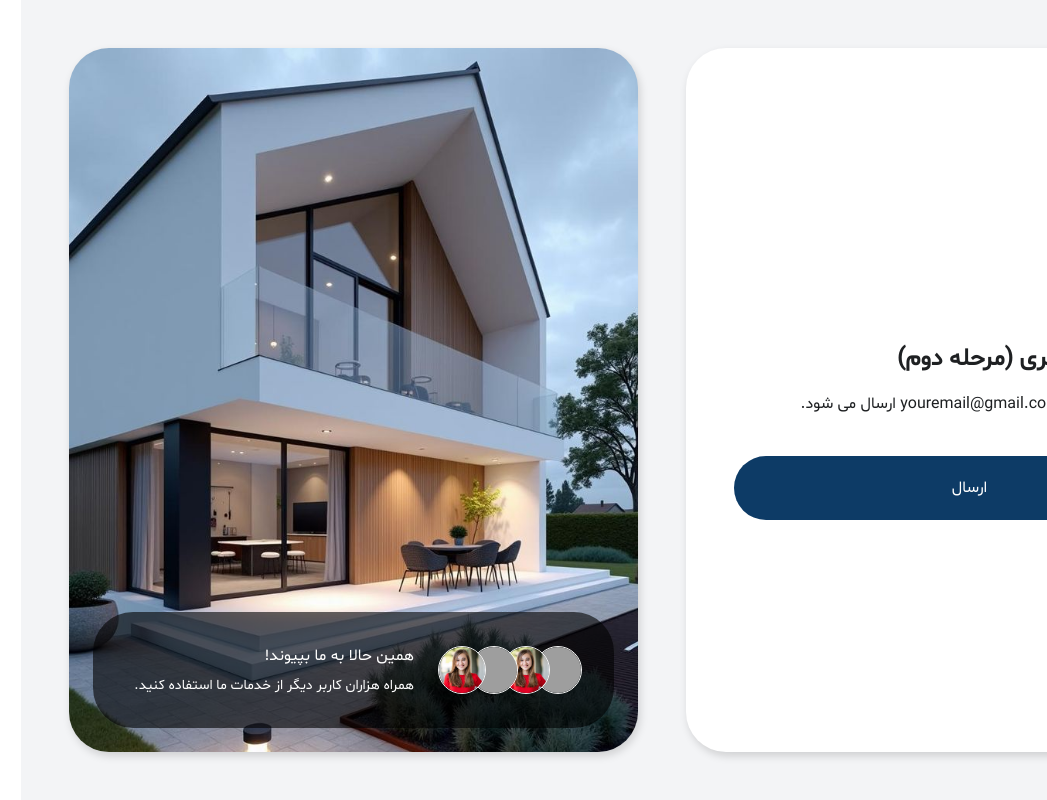
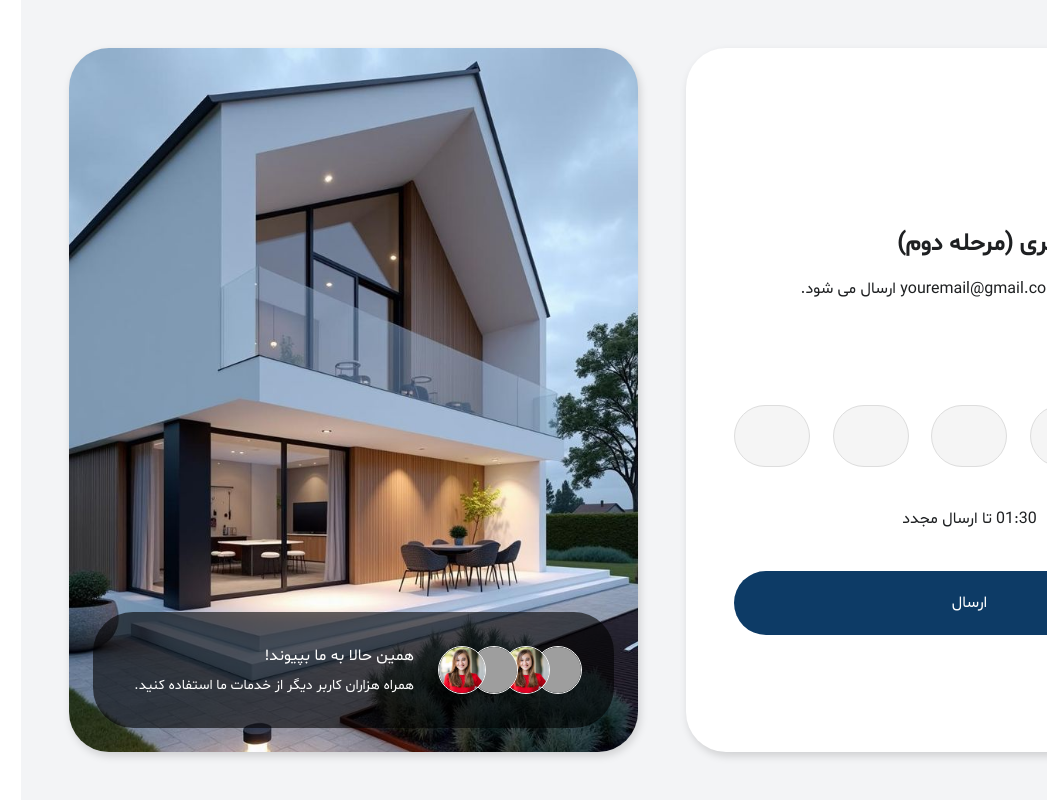
Before and after one commit to next-summer-1404/Reafusion, a Next.js app: page /register/step2 in a window 1280 px wide. Shown: the whole page, without its empty margins (233-1280 px from the left). Built offline with nearby package versions, Linux system fonts and the light colour scheme; grey boxes are pictures that could not be loaded.

Commit message:
creating input code

```diff
--- a/src/app/(Auth)/forgetPassword/step2/page.tsx
+++ b/src/app/(Auth)/forgetPassword/step2/page.tsx
@@ -1,8 +1,10 @@
 'use client';
 import AuthForm from '@/components/Pages/AuthPages/AuthForm';
 import BackBtn from '@/components/Pages/AuthPages/BackBtn';
+import CodeInput from '@/components/Pages/AuthPages/CodeInput';
 import FormTitle from '@/components/Pages/AuthPages/FormTitle';
 import SubmitBtn from '@/components/Pages/AuthPages/SubmitBtn';
+import TimerCounter from '@/components/Pages/AuthPages/TimerCounter';
 import React from 'react'
 
 const ForgetPassPageStep2 = () => {
@@ -25,6 +27,14 @@ const ForgetPassPageStep2 = () => {
             />
             {/* form title end */}
 
+            {/* digit code input */}
+            <CodeInput />
+            {/* digit code input end */}
+
+            {/* timer count down */}
+            <TimerCounter />
+            {/* timer count down end */}
+
             {/* submit btn */}
             <SubmitBtn title='ارسال' />
             {/* submit btn end */}
--- a/src/app/(Auth)/register/step2/page.tsx
+++ b/src/app/(Auth)/register/step2/page.tsx
@@ -1,8 +1,10 @@
 'use client';
 import AuthForm from '@/components/Pages/AuthPages/AuthForm';
 import BackBtn from '@/components/Pages/AuthPages/BackBtn';
+import CodeInput from '@/components/Pages/AuthPages/CodeInput';
 import FormTitle from '@/components/Pages/AuthPages/FormTitle';
 import SubmitBtn from '@/components/Pages/AuthPages/SubmitBtn';
+import TimerCounter from '@/components/Pages/AuthPages/TimerCounter';
 import React from 'react'
 
 
@@ -26,6 +28,18 @@ const RegisterPageStep2 = () => {
       />
       {/* form title end */}
 
+      {/* back btn */}
+      <BackBtn href='/register/step1' title='ویرایش ایمیل' />
+      {/* back btn end */}
+
+      {/* digit code input */}
+      <CodeInput />
+      {/* digit code input end */}
+
+      {/* timer count down */}
+      <TimerCounter />
+      {/* timer count down end */}
+
       {/* submit btn */}
       <SubmitBtn title='ارسال' />
       {/* submit btn end */}
--- a/src/components/Pages/AuthPages/BackBtn/index.tsx
+++ b/src/components/Pages/AuthPages/BackBtn/index.tsx
@@ -5,11 +5,10 @@ import React, { FC } from 'react';
 interface IProps {
     href: string;
     title: string;
-    iconName: 'home' | 'back';
+    iconName?: 'home' | 'back';
 }
 
 const BackBtn: FC<IProps> = ({ href, title, iconName }) => {
-    // نگاشت نام آیکون به کامپوننت آیکون
     const iconComponents = {
         home: <House size={20} />,
         back: <ArrowRight size={20} />,
@@ -17,8 +16,8 @@ const BackBtn: FC<IProps> = ({ href, title, iconName }) => {
 
     return (
         <div className="w-full">
-            <Link href={href} className="flex gap-2 text-[#0D3B66] items-center">
-                {iconComponents[iconName]}
+            <Link href={href} className="flex gap-2 text-[#0D3B66] items-center w-fit">
+                {iconName && iconComponents[iconName]}
                 <span>{title}</span>
             </Link>
         </div>
--- /dev/null
+++ b/src/components/Pages/AuthPages/CodeInput/index.tsx
@@ -0,0 +1,33 @@
+import React, { useState } from 'react'
+
+const CodeInput = () => {
+
+    const [code, setCode] = useState(['', '', '', '', '']);
+
+    const handleChange = (i: number, value: string) => {
+        const newCode = [...code];
+        newCode[i] = value;
+        setCode(newCode);
+    }
+
+
+    return (
+        <div className="w-full flex justify-between" dir='ltr'>
+            {
+                code.map((_, i) => (
+                    <input
+                        key={i}
+                        type="text"
+                        maxLength={1}
+                        value={code[i]}
+                        onChange={(e) => handleChange(i, e.target.value)}
+                        className="outline-0 bg-[#F5F5F5] w-[76px]
+                         h-fit px-8 py-4 rounded-[40px] text-xl border border-[#DDDDDD]"
+                    />
+                ))
+            }
+        </div>
+    )
+}
+
+export default CodeInput
--- /dev/null
+++ b/src/components/Pages/AuthPages/TimerCounter/index.tsx
@@ -0,0 +1,12 @@
+import React from 'react'
+
+const TimerCounter = () => {
+    return (
+        <div className='flex justify-center items-center gap-1'>
+            <span>01:30</span>
+            <span>تا ارسال مجدد</span>
+        </div>
+    )
+}
+
+export default TimerCounter
```
